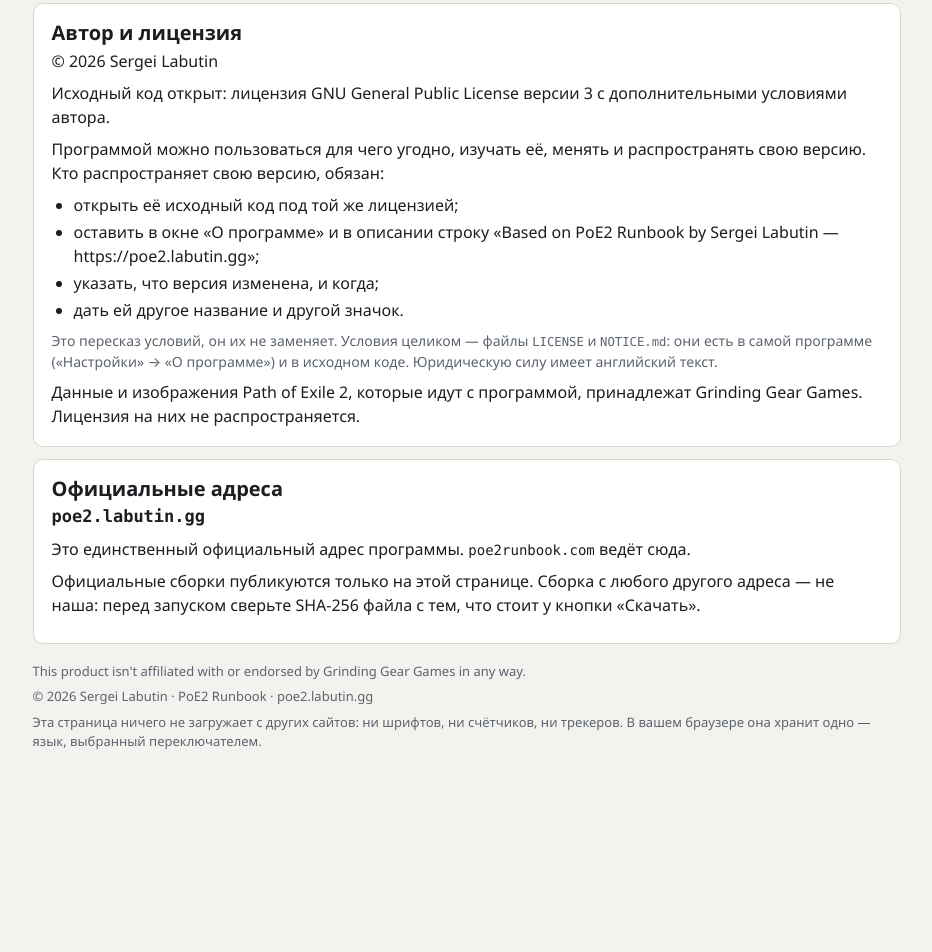
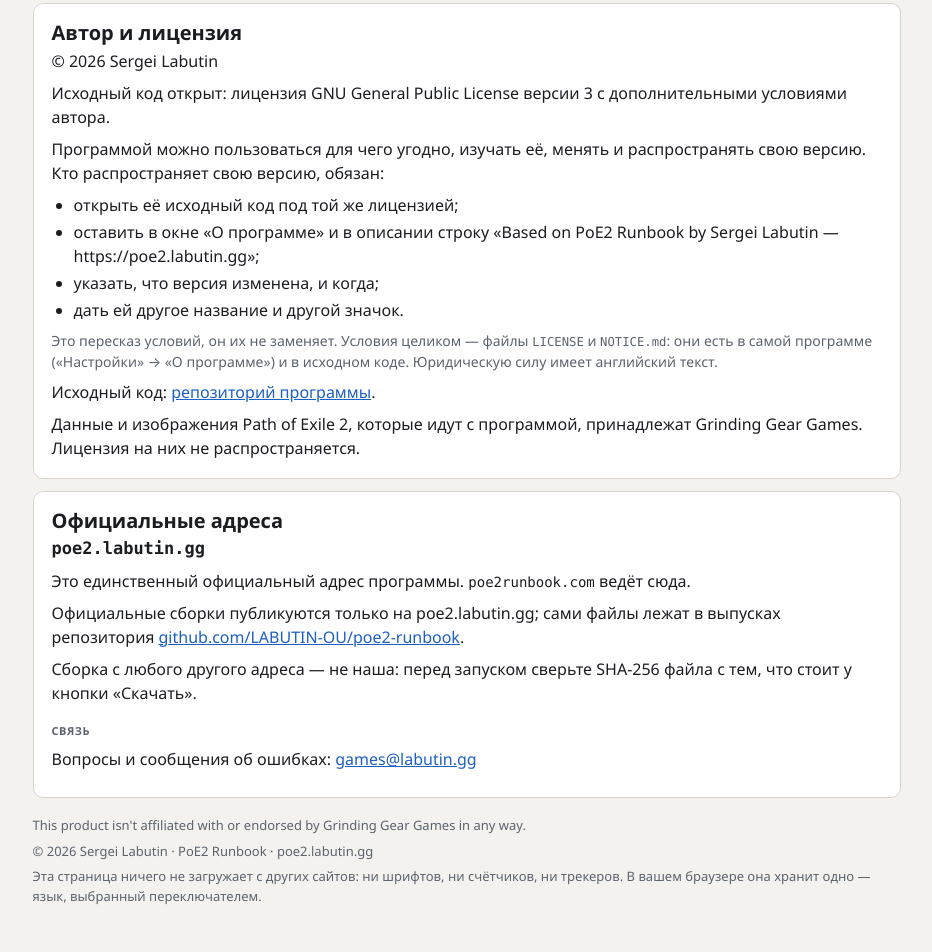
Before and after one commit to LABUTIN-OU/poe2-runbook, a plain HTML site: page site/ru/index.html in a window 1280 px wide. Shown: the part 6778-7730 px from the top of the page, without its empty margins (166-1098 px from the left). Before the commit the page ends 7576 px from the top, so only its background shows below. Drawn offline with Linux system fonts and the light colour scheme; no server answers.

Commit message:
PoE2 Runbook 0.5.5.18: contact address, official-builds wording, AI note in README

```diff
--- a/site/assets/config.js
+++ b/site/assets/config.js
@@ -1,15 +1,18 @@
 /* Настройки сайта — все в одном месте. Страницы (/ и /ru/) читают их отсюда; после правки файл просто выкладывается. */
 window.RUNBOOK_SITE = {
-  /* Адрес репозитория с исходным кодом, например 'https://github.com/<владелец>/<репозиторий>'.
-     Пусто — ссылки на исходный код на страницах нет. */
-  repo: '',
+  /* Адрес репозитория с исходным кодом: 'https://github.com/<владелец>/<репозиторий>'. В его выпусках лежат установщики.
+     Пусто — на страницах нет ни ссылки «Исходный код», ни строки о том, что файлы сборок лежат в выпусках репозитория. */
+  repo: 'https://github.com/LABUTIN-OU/poe2-runbook',
 
   /* Контакт для связи: адрес почты ('name@example.com') или адрес страницы ('https://…').
      Пусто — блок «Связь» на страницах скрыт. */
-  contact: '',
+  contact: 'games@labutin.gg',
+
+  /* Тема письма, с которой открывается ссылка на адрес почты. Пусто — письмо без темы. */
+  contactSubject: 'PoE2 Runbook',
 
   /* В программе есть проверка обновлений (она сама скачивает update/latest.json с этого сайта).
-     false — на страницах стоит строка «своих запросов в сеть у программы нет»;
+     false — на страницах стоит строка «своих запросов в интернет у программы нет»;
      true  — вместо неё строка о проверке обновлений. Перед включением сверьте её слова с кодом программы. */
   updateCheck: false
 };
--- a/site/assets/site.js
+++ b/site/assets/site.js
@@ -16,16 +16,21 @@
 
   // --- настройки (config.js) ---------------------------------------------------------------------------------
   var https = function (s) { return typeof s === 'string' && /^https:\/\/[^\s<>"']+$/.test(s); };
+  var bare = function (url) { return url.replace(/^https:\/\//, '').replace(/\/$/, ''); };      // адрес, как его пишут в тексте
   if (https(cfg.repo)) {
-    Array.prototype.forEach.call(document.querySelectorAll('[data-repo]'), function (a) { a.href = cfg.repo; });
+    Array.prototype.forEach.call(document.querySelectorAll('[data-repo]'), function (a) {
+      a.href = cfg.repo;
+      if (a.hasAttribute('data-repo-text')) a.textContent = bare(cfg.repo);      // в тексте назван сам адрес репозитория
+    });
     Array.prototype.forEach.call(document.querySelectorAll('[data-repo-row]'), function (el) { show(el, true); });
   }
   if (typeof cfg.contact === 'string' && cfg.contact.trim()) {
     var to = cfg.contact.trim(), link = $('contact-link');
-    var mail = /^[^\s@<>"']+@[^\s@<>"']+\.[^\s@<>"']+$/.test(to);
+    var mail = /^[^\s@<>"'?&]+@[^\s@<>"'?&]+\.[^\s@<>"'?&]+$/.test(to);
+    var subject = typeof cfg.contactSubject === 'string' ? cfg.contactSubject.trim() : '';
     if (link && (mail || https(to))) {
-      link.href = mail ? 'mailto:' + to : to;
-      link.textContent = mail ? to : to.replace(/^https:\/\//, '').replace(/\/$/, '');
+      link.href = mail ? 'mailto:' + to + (subject ? '?subject=' + encodeURIComponent(subject) : '') : to;
+      link.textContent = mail ? to : bare(to);
       show($('contact'), true);
     }
   }
--- a/site/ru/index.html
+++ b/site/ru/index.html
@@ -338,7 +338,8 @@
     <h2>Официальные адреса</h2>
     <p class="addr">poe2.labutin.gg</p>
     <p>Это единственный официальный адрес программы. <code>poe2runbook.com</code> ведёт сюда.</p>
-    <p>Официальные сборки публикуются только на этой странице. Сборка с любого другого адреса — не наша: перед запуском сверьте SHA-256 файла с тем, что стоит у кнопки «Скачать».</p>
+    <p>Официальные сборки публикуются только на poe2.labutin.gg<span data-repo-row hidden>; сами файлы лежат в выпусках репозитория <a data-repo data-repo-text href="#official" rel="noopener noreferrer">программы</a></span>.</p>
+    <p>Сборка с любого другого адреса — не наша: перед запуском сверьте SHA-256 файла с тем, что стоит у кнопки «Скачать».</p>
     <div id="contact" hidden>
       <h3>Связь</h3>
       <p>Вопросы и сообщения об ошибках: <a id="contact-link" href="#official" rel="noopener noreferrer"></a></p>
```
Also changed, not shown: site/index.html (+2 -1 lines), 4 other files.
